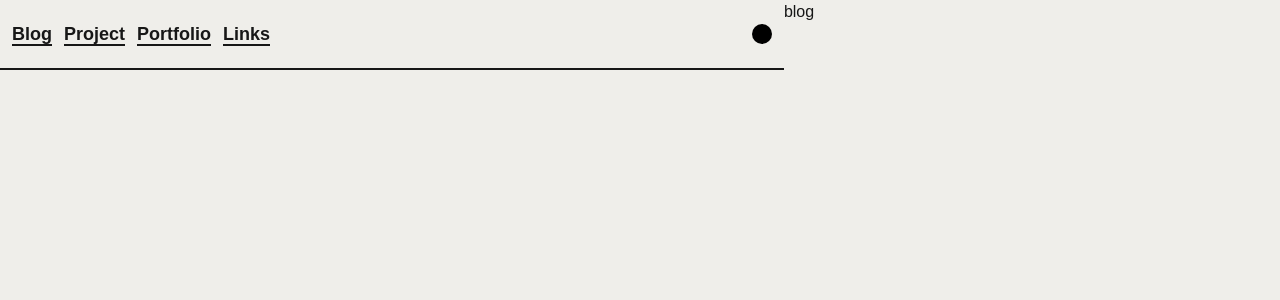
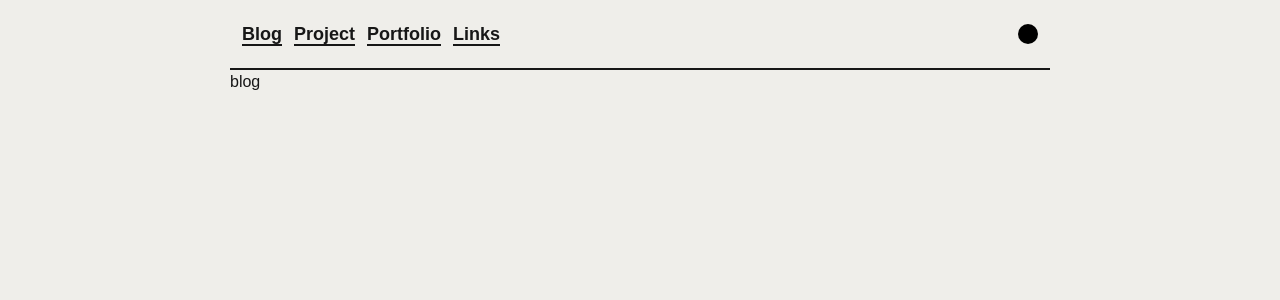
Before and after one commit to babdeljalil/babdeljalil, a Next.js app: page /Blogs in a window 1280 px wide. Shown: the top 300 px of the page. Built offline with nearby package versions, Linux system fonts and the light colour scheme.

Commit message:
Move Header component inside main element
Relocated the Header component to be inside the <main> tag for improved semantic structure. Also added missing trailing commas in the metadata object for consistency.

```diff
--- a/app/layout.tsx
+++ b/app/layout.tsx
@@ -17,12 +17,12 @@ const geistMono = Geist_Mono({
 export const metadata: Metadata = {
   title: {
     default: "babdeljalil",
-    template: "%s - babdeljalil"
+    template: "%s - babdeljalil",
   },
   description: "babdeljalil frontend developer portfolio",
   twitter: {
-    card: "summary_large_image"
-  }
+    card: "summary_large_image",
+  },
 };
 
 export default function RootLayout({
@@ -35,8 +35,10 @@ export default function RootLayout({
       <body
         className={`${geistSans.variable} ${geistMono.variable} antialiased flex justify-center w-[100vw]`}
       >
-        <Header />
-        <main className="w-[820px] max-md:px-6">{children}</main>
+        <main className="w-[820px] max-md:px-6">
+          <Header />
+          {children}
+        </main>
         <KoFiWidget />
       </body>
     </html>
```
